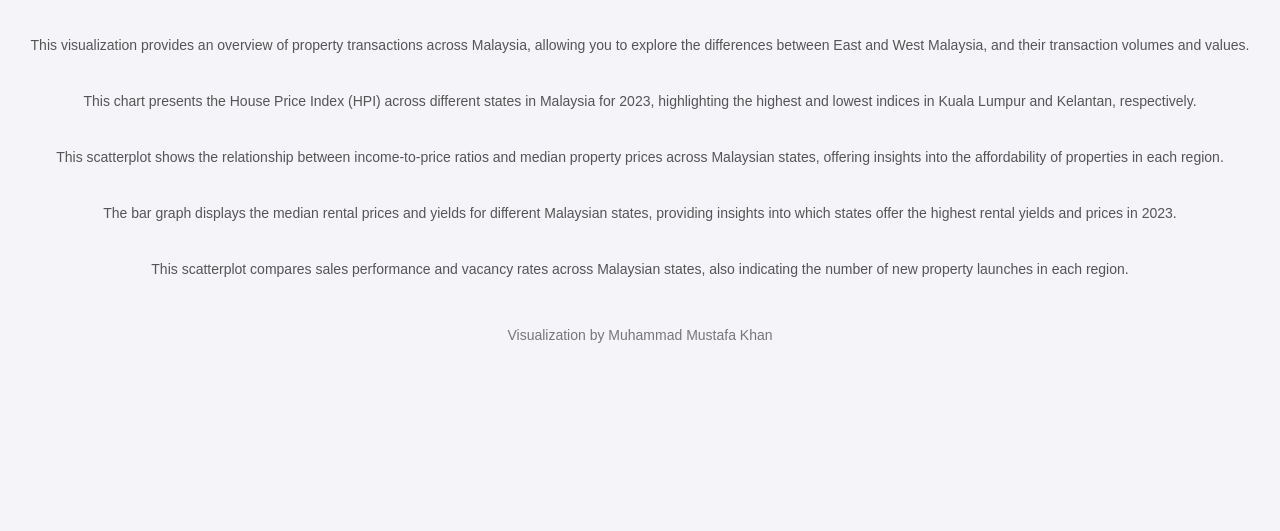
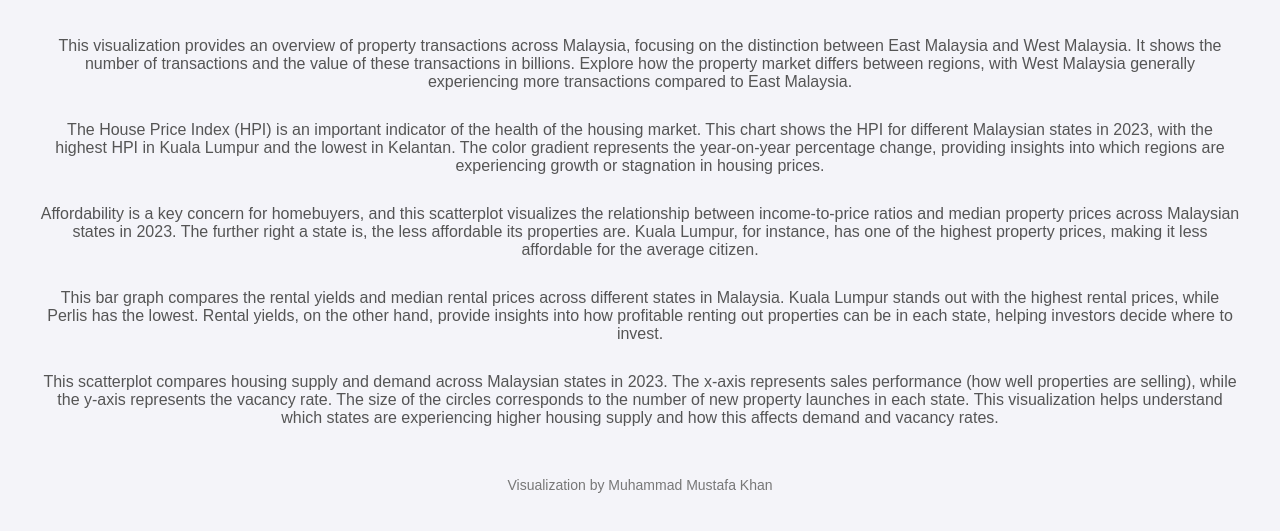
Before and after one commit to mkha7/FIT3179-Visualisation-2, a plain HTML site: page index.html in a window 1280 px wide. Shown: the part 61-592 px from the top of the page. Drawn offline with Linux system fonts and the light colour scheme; a script that the page names is missing.

Commit message:
Update index.html

```diff
--- a/index.html
+++ b/index.html
@@ -17,15 +17,20 @@
         h1 {
             text-align: center;
             color: #2C3E50;
+            margin-bottom: 40px;
+        }
+        .visualization {
+            margin: 0 auto;
+            width: 800px;
+            display: block;
+            text-align: center;
         }
         .description {
-            font-size: 14px;
+            font-size: 16px;
             color: #555;
             text-align: center;
             margin-bottom: 30px;
-        }
-        .visualization {
-            margin-bottom: 40px;
+            padding: 0 20px;
         }
         footer {
             text-align: center;
@@ -42,31 +47,31 @@
     <!-- Property Transactions in Malaysia -->
     <div id="vis1" class="visualization"></div>
     <div class="description">
-        This visualization provides an overview of property transactions across Malaysia, allowing you to explore the differences between East and West Malaysia, and their transaction volumes and values.
+        This visualization provides an overview of property transactions across Malaysia, focusing on the distinction between East Malaysia and West Malaysia. It shows the number of transactions and the value of these transactions in billions. Explore how the property market differs between regions, with West Malaysia generally experiencing more transactions compared to East Malaysia.
     </div>
 
     <!-- House Price Index by State -->
     <div id="vis2" class="visualization"></div>
     <div class="description">
-        This chart presents the House Price Index (HPI) across different states in Malaysia for 2023, highlighting the highest and lowest indices in Kuala Lumpur and Kelantan, respectively.
+        The House Price Index (HPI) is an important indicator of the health of the housing market. This chart shows the HPI for different Malaysian states in 2023, with the highest HPI in Kuala Lumpur and the lowest in Kelantan. The color gradient represents the year-on-year percentage change, providing insights into which regions are experiencing growth or stagnation in housing prices.
     </div>
 
     <!-- Affordability: Income-to-Price Ratios -->
     <div id="vis3" class="visualization"></div>
     <div class="description">
-        This scatterplot shows the relationship between income-to-price ratios and median property prices across Malaysian states, offering insights into the affordability of properties in each region.
+        Affordability is a key concern for homebuyers, and this scatterplot visualizes the relationship between income-to-price ratios and median property prices across Malaysian states in 2023. The further right a state is, the less affordable its properties are. Kuala Lumpur, for instance, has one of the highest property prices, making it less affordable for the average citizen.
     </div>
 
     <!-- Rental Prices and Yields in Malaysian States -->
     <div id="vis4" class="visualization"></div>
     <div class="description">
-        The bar graph displays the median rental prices and yields for different Malaysian states, providing insights into which states offer the highest rental yields and prices in 2023.
+        This bar graph compares the rental yields and median rental prices across different states in Malaysia. Kuala Lumpur stands out with the highest rental prices, while Perlis has the lowest. Rental yields, on the other hand, provide insights into how profitable renting out properties can be in each state, helping investors decide where to invest.
     </div>
 
     <!-- Housing Supply and Demand in Malaysian States -->
     <div id="vis5" class="visualization"></div>
     <div class="description">
-        This scatterplot compares sales performance and vacancy rates across Malaysian states, also indicating the number of new property launches in each region.
+        This scatterplot compares housing supply and demand across Malaysian states in 2023. The x-axis represents sales performance (how well properties are selling), while the y-axis represents the vacancy rate. The size of the circles corresponds to the number of new property launches in each state. This visualization helps understand which states are experiencing higher housing supply and how this affects demand and vacancy rates.
     </div>
 
     <footer>
```
